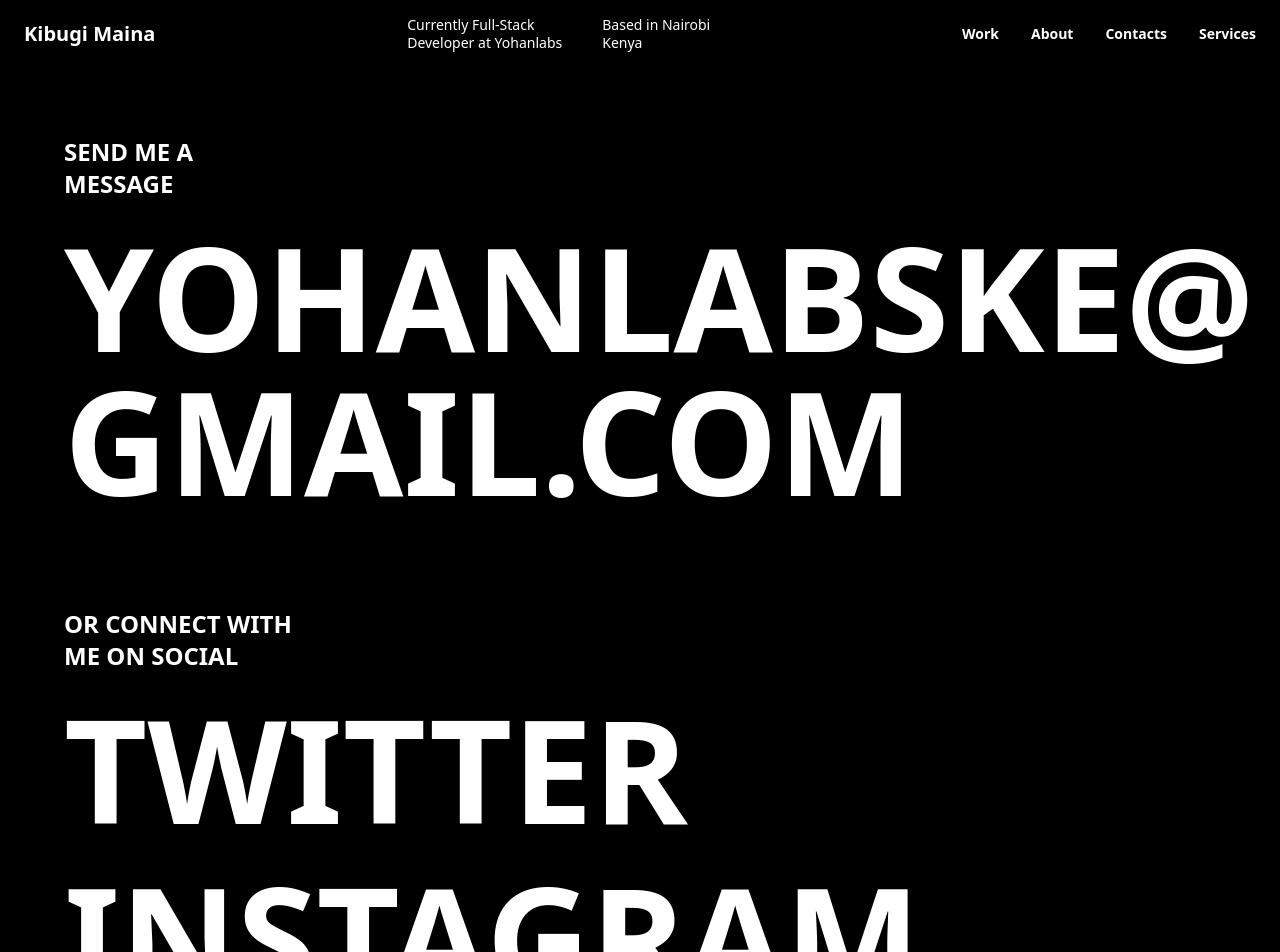
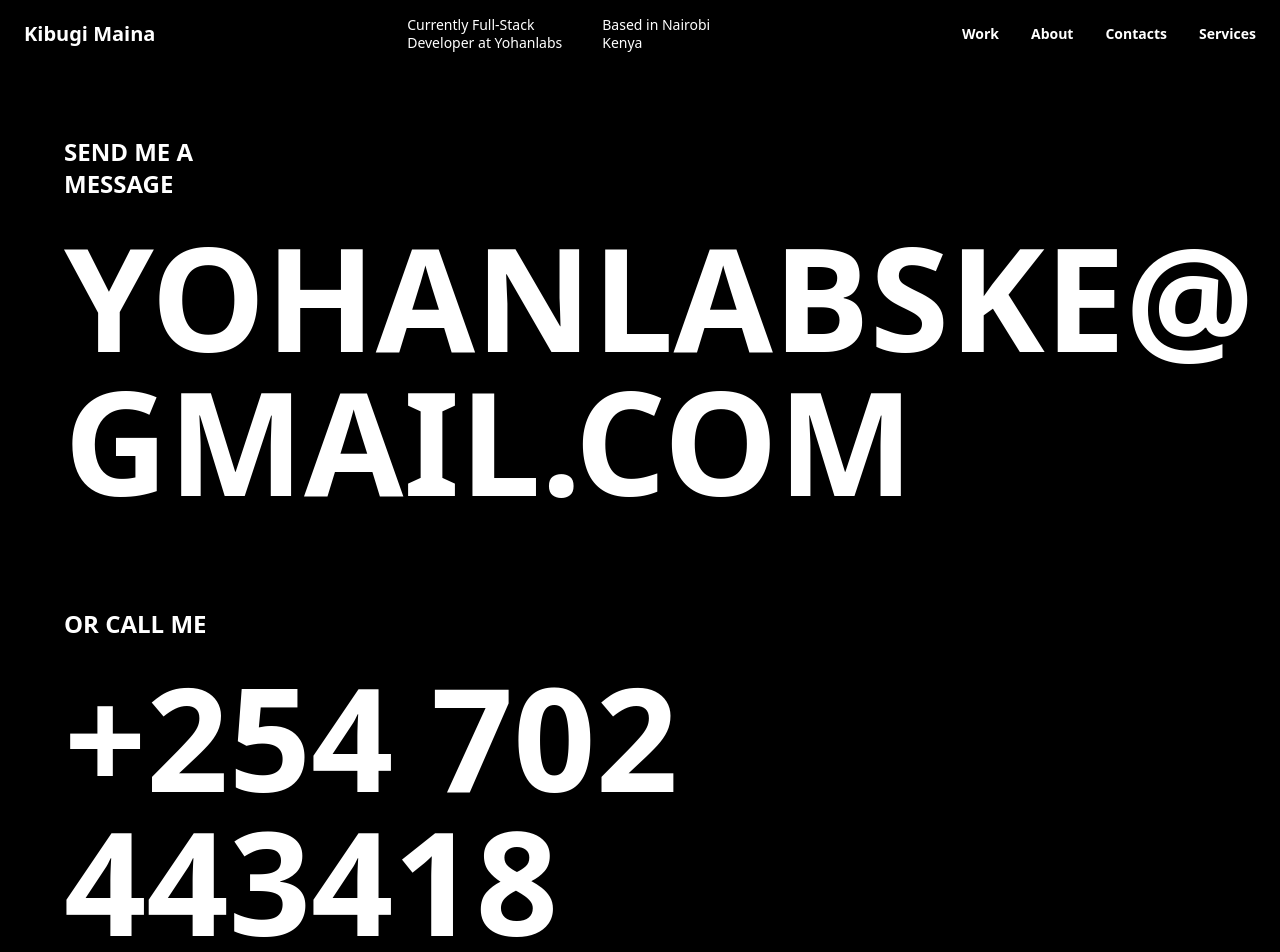
Before and after one commit to bugijay7/bugi, a React (Vite) app: page /contacts in a window 1280 px wide. Shown: the top 952 px of the page. Built offline with nearby package versions, Linux system fonts and the light colour scheme; a web font is replaced by a local one.

Commit message:
Update Contacts.jsx

```diff
--- a/src/Pages/Contacts.jsx
+++ b/src/Pages/Contacts.jsx
@@ -4,6 +4,7 @@ function Contacts() {
   return (
     <div className="bg-black flex justify-center items-center min-h-screen px-4">
       <div className="w-full max-w-6xl mt-10">
+
         {/* Email Section */}
         <section className="mt-24">
           <p className="text-white text-left text-xl md:text-2xl font-semibold mb-6">
@@ -15,6 +16,21 @@ function Contacts() {
               className="block text-white no-underline uppercase text-[3rem] sm:text-[4.5rem] md:text-[6rem] lg:text-[9rem] font-extrabold"
             >
               yohanlabske@<br />gmail.com
+            </a>
+          </p>
+        </section>
+
+        {/* Phone Section */}
+        <section className="mt-24">
+          <p className="text-white text-left text-xl md:text-2xl font-semibold mb-6">
+            OR CALL ME
+          </p>
+          <p className="leading-none">
+            <a
+              href="tel:+254702443418"
+              className="block text-white no-underline uppercase text-[3rem] sm:text-[4.5rem] md:text-[6rem] lg:text-[9rem] font-extrabold"
+            >
+              +254 702<br />443418
             </a>
           </p>
         </section>
@@ -42,6 +58,7 @@ function Contacts() {
             </p>
           ))}
         </section>
+
       </div>
     </div>
   );
```
